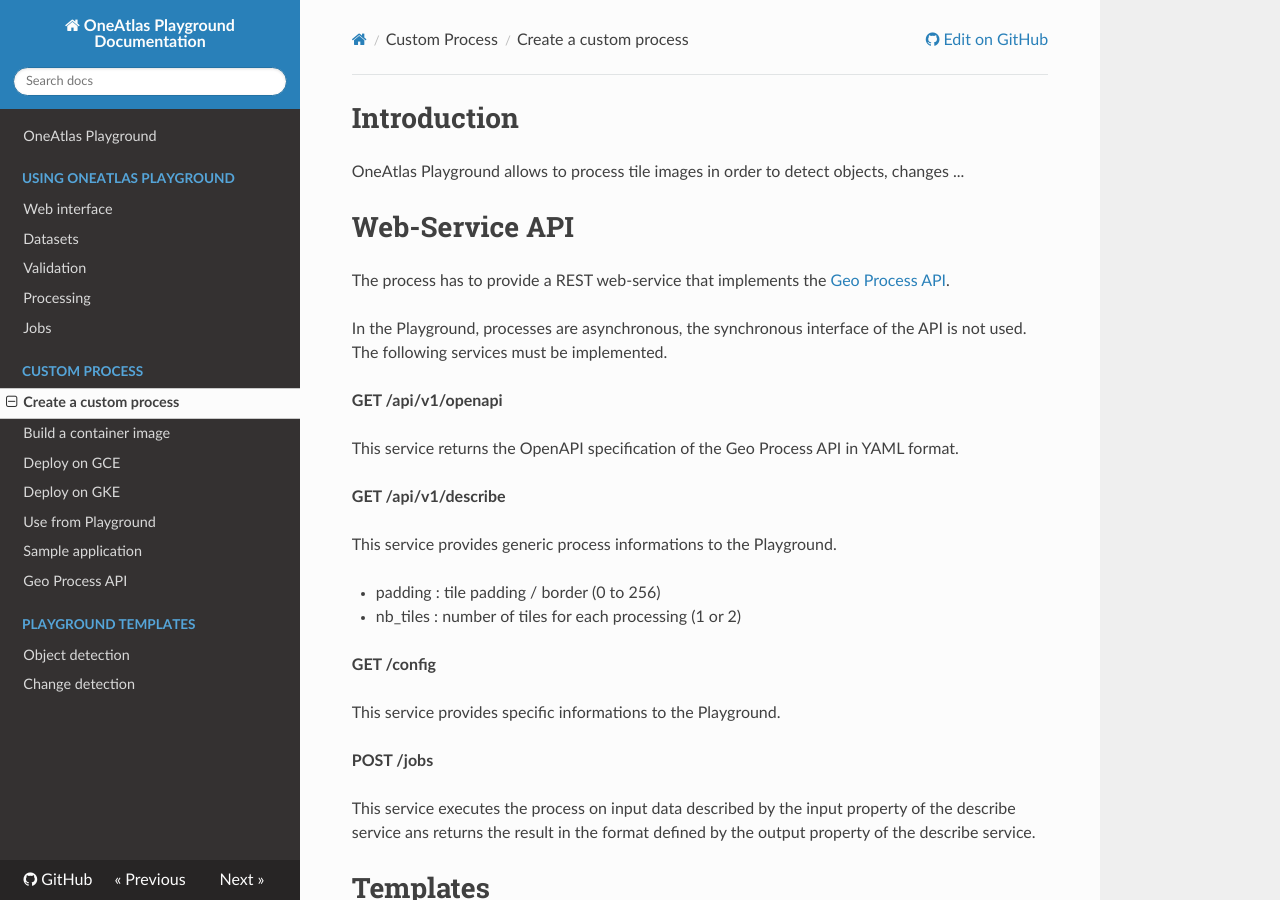
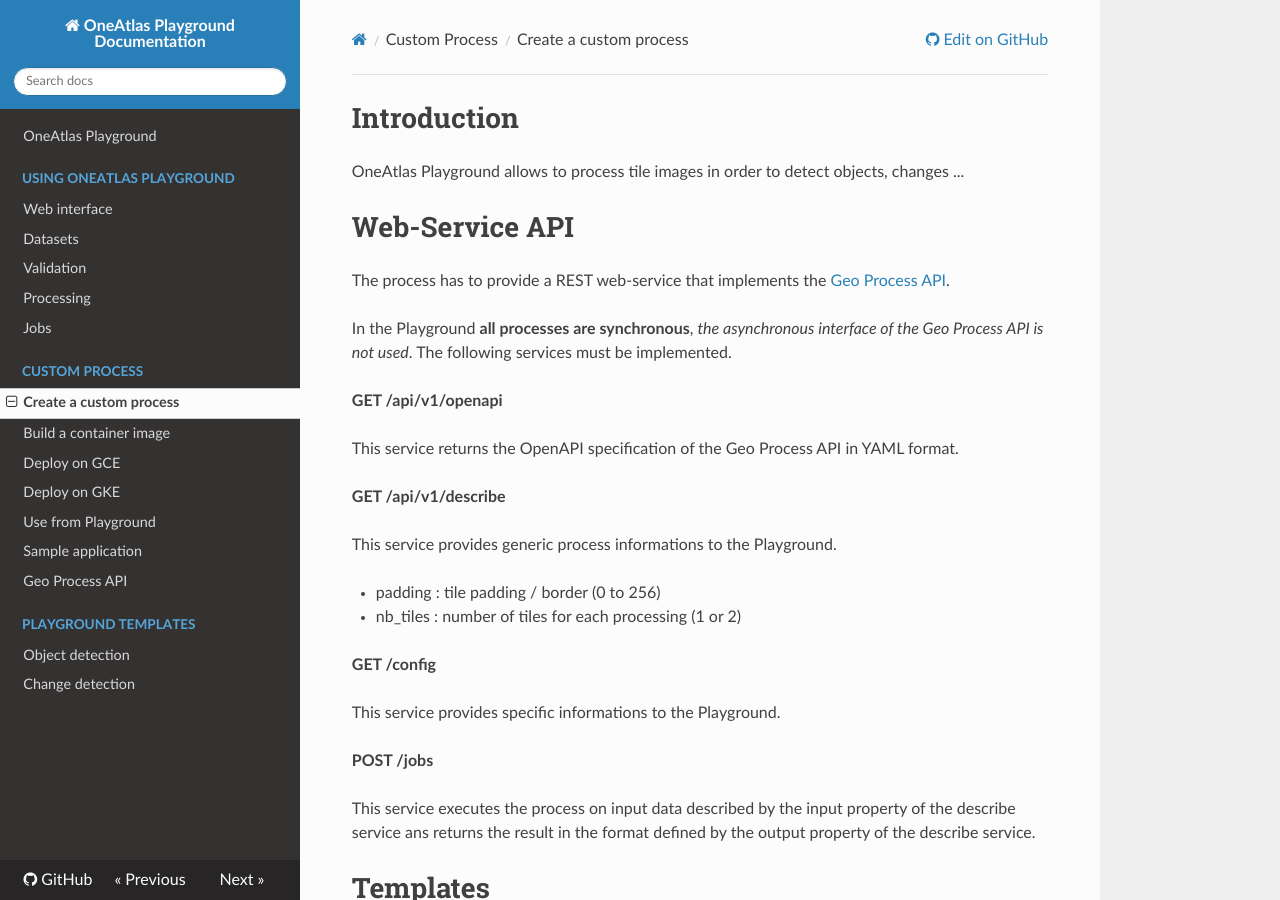
Before and after one commit to airbusgeo/playground-docs, an MkDocs documentation site: the page built from docs/processing/process.md, in a window 1280 px wide and 900 px high. Built offline with MkDocs 1.6.1, drawn with Linux system fonts in a browser that asks for light colours; nearby versions of some CDN libraries; a script that is not in the unit is left out; old or Windows-style settings are respelled for this version of MkDocs.

Commit message:
Fix typo

```diff
--- a/docs/processing/process.md
+++ b/docs/processing/process.md
@@ -6,7 +6,7 @@ OneAtlas Playground allows to process tile images in order to detect objects, ch
 
 The process has to provide a REST web-service that implements the [Geo Process API](geo_process_api.md).
 
-In the Playground, processes are asynchronous, the synchronous interface of the API is not used.
+In the Playground **all processes are synchronous**, *the asynchronous interface of the Geo Process API is not used*.
 The following services must be implemented.
 
 **GET /api/v1/openapi**
```
